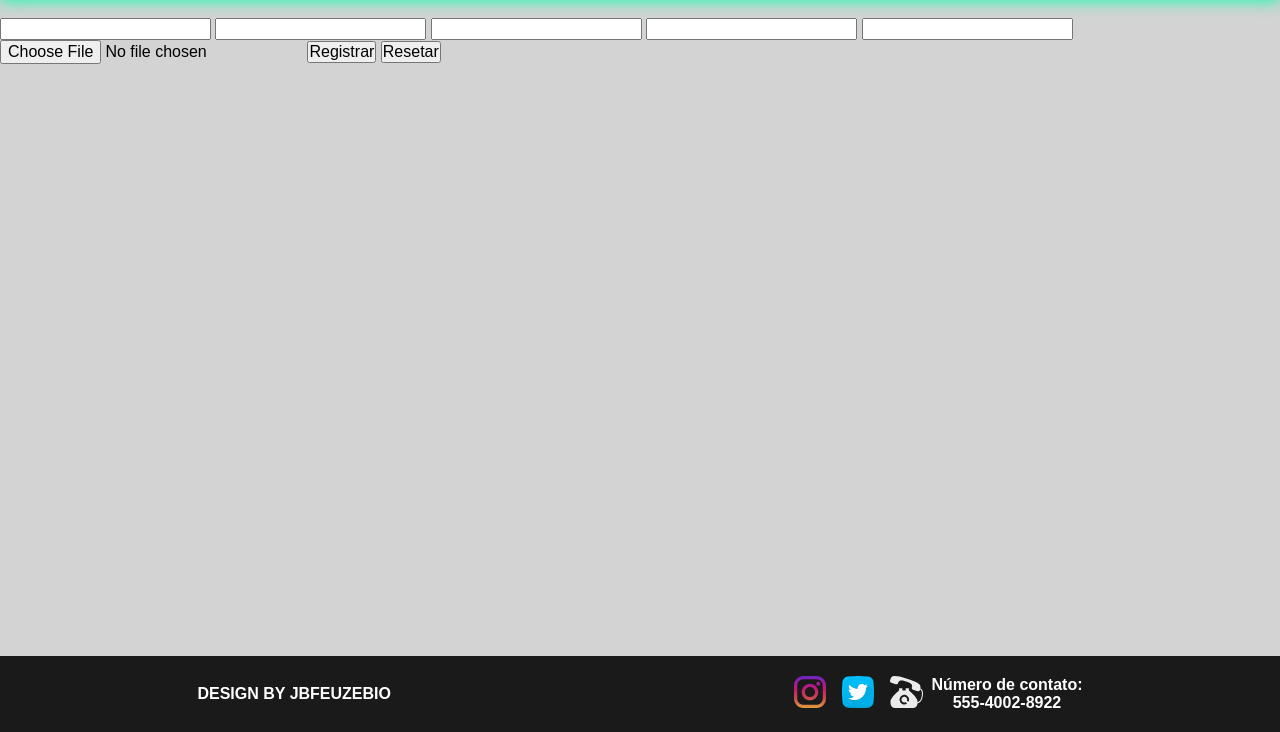
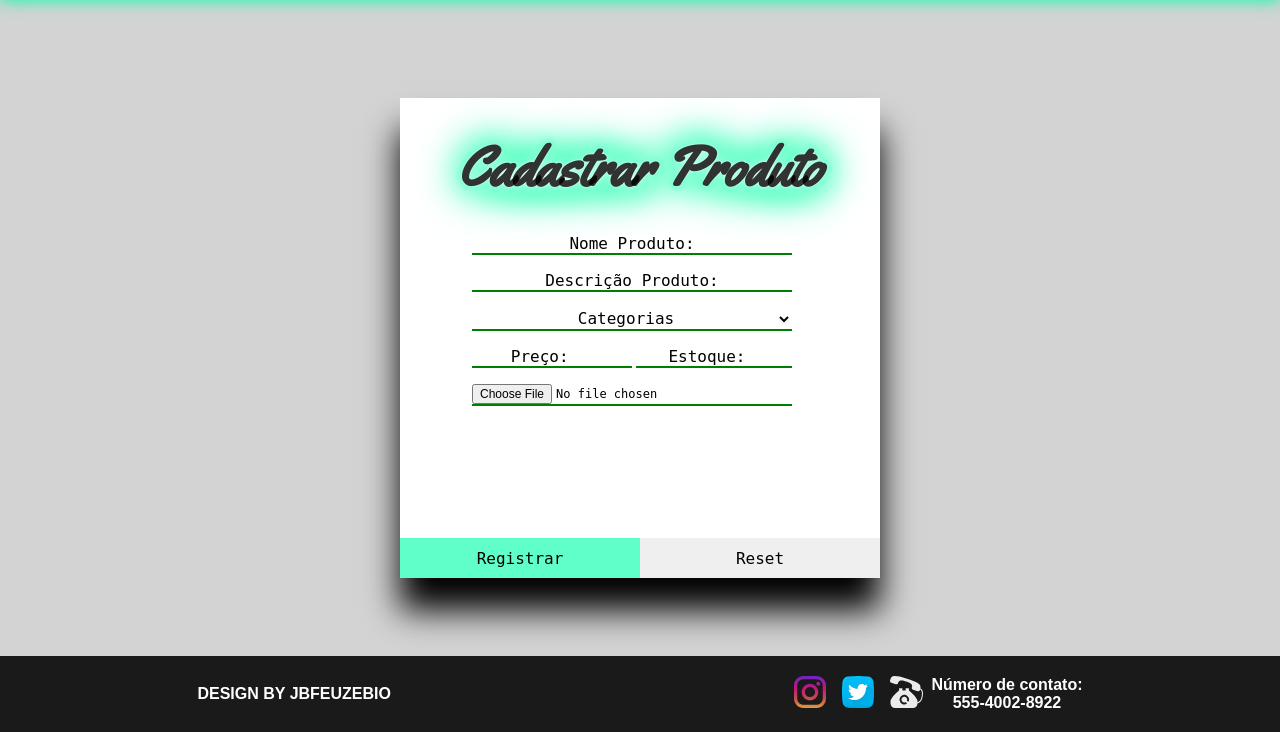
Before and after one commit to jbfeuzebio/LPADS012019, a CodeIgniter app: the page made by application/views/componentes/teste.html in a window 1280 px wide. Shown: the part 68-800 px from the top of the page. Run offline with CodeIgniter, Linux system fonts and the light colour scheme.

Commit message:
estilo cadastrar produto finalizado, estilo login e cadastro implementados

```diff
--- a/application/config/routes.php
+++ b/application/config/routes.php
@@ -52,6 +52,7 @@ defined('BASEPATH') OR exit('No direct script access allowed');
 $route['default_controller'] = 'ControllerLoja';
 $route['404_override'] = '';
 $route['translate_uri_dashes'] = FALSE;
+$route['home']= "Controllerloja/home";
 $route['cadastrarusuario'] = "ControllerLoja/cadastra_usuario";
 $route['cadastrarusuario_controle'] = "ControllerLoja/cadastrar_usuario_controle";
 $route['login'] = "ControllerLoja/login";
--- a/application/views/componentes/head.php
+++ b/application/views/componentes/head.php
@@ -6,6 +6,7 @@
         <link rel="stylesheet" href="<?= base_url('assets/componentes/footer.css') ?>" >
         <link rel="stylesheet" href="<?= base_url('assets/loja/promocao.css') ?>" >
         <link rel="stylesheet" href="<?= base_url('assets/loja/produtos.css') ?>" >
+        <link rel="stylesheet" href="<?= base_url('assets/loja/formProd.css') ?>" >
         <link href='https://fonts.googleapis.com/css?family=Yellowtail:400' rel='stylesheet' type='text/css'>
         <title>Loja X</title>
     </head>
--- a/application/views/componentes/nav.php
+++ b/application/views/componentes/nav.php
@@ -6,8 +6,8 @@
                 <li><a>Consoles</a></li>
                 <li><a>Acessorios</a></li>
                 <li><input type="text" placeholder="Pesquise algum produto "/></li>
-                <li><a>Cadastro</a></li>
-                <li><a>Login</a></li>
+                <li><a href="<?= base_url('ControllerLoja/cadastrar_usuario')?>">Cadastro</a></li>
+                <li><a href="<?= base_url('ControllerLoja/login_usuario')?>">Login</a></li>
             </ul>
     </nav>
 </header>
--- a/application/views/componentes/teste.html
+++ b/application/views/componentes/teste.html
@@ -3,9 +3,8 @@
         <meta charset="UTF-8" />
         <meta name="viewport" content ="width=device-width, initial-scale=1" />
         <link rel="stylesheet" href="../../../assets/componentes/navBarMobile.css" >
+        <link rel="stylesheet" href="../../../assets/loja/formProd.css" >
         <link rel="stylesheet" href="../../../assets/componentes/footer.css" >
-        <link rel="stylesheet" href="../../../assets/loja/promocao.css" >
-        <link rel="stylesheet" href="../../../assets/loja/produtos.css" >
         <link href='https://fonts.googleapis.com/css?family=Yellowtail:400' rel='stylesheet' type='text/css'>
         <title>Loja X</title>
     </head>
@@ -26,16 +25,37 @@
             </nav>
         </header>
         <br>
+<div>
+    <div class="containerFormProd">
+        <h1>Cadastrar Produto</h1>
         <form enctype="multipart/form-data">
-            <input type="text">
-            <input type="text">
-            <input type="text">
-            <input type="number">
-            <input type="number">
-            <input type="file">
-            <button >Registrar</button>
-            <button >Resetar</button>
+            <div class="containerInputProd">
+            <input type="text" id="Nome_prod" name="nome_prod" placeholder="Nome Produto:">
+            <br />
+            <input type="text" id="Descricao_prod" name="descricao_produto" placeholder="Descrição Produto:">
+            <br />
+            <select id="Categoria_prod" name="categoria_produto" >
+            <option value="" selected disabled hidden>Categorias</option>
+            <option value="jogos">Jogos</option>
+            <option value="consoles">Consoles</option>
+            <option value="acessorios">Acessorios</option>
+            </select>
+            <br />
+            <input type="number" step="0.01" id="Preco" name="preco" placeholder="Preço: ">
+            <input type="number" id="Qtd_prod" name="qtd_produto_estoque" placeholder="Estoque:">
+            <br />
+            <input type="file" name="imagem" accept="image/*">
+            <br />
+            </div>
+            <div class="containerButtonProd">
+            <button id="Registrar">Registrar</button>
+            <input type="reset" id="Resetar"></button>
+            </div>
         </form>
+    </div>
+</div>
+
+
         <script type="text/javascript" src="../../../assets/componentes/navBarMobile.js"></script>
 <script type="text/javascript" src="../../../assets/loja/promocao.js"></script>
 <br />
--- a/assets/login/login.css
+++ b/assets/login/login.css
@@ -134,7 +134,6 @@ body{
 
 .containerButton button{
     padding: 0.7vh 0;
-    width: 40%;
     border: none;
     border-radius: 5%;
     font-family: monospace;
@@ -145,8 +144,7 @@ body{
     background-color: rgb(33, 199, 177);
     color:white;
     transition: 0.5s;
-
-
+    padding: 1vh 5vh;
 }
 
 #botaoLogar:hover{
@@ -157,6 +155,7 @@ body{
     background-color: rgba(255, 42, 202, 0.534);
     color:rgba(253, 253, 253, 0.979);
     transition: 0.5s;
+    padding: 1vh;
 }
 
 #botaoCadastrarse:hover{
--- /dev/null
+++ b/assets/loja/formProd.css
@@ -0,0 +1,139 @@
+.containerFormProd{
+    font-family: monospace;
+    font-size: 2vh;
+    background-color: white;
+    position: relative;
+    width: 60vh;
+    height: 60vh;
+    top: 10vh;
+    box-shadow: 0vh 4vh 4vh 0 black;
+    margin: auto;
+}
+
+.containerInputProd{
+    position: absolute;
+    top: 15vh;
+    left: 9vh;
+}
+
+.containerFormProd h1{
+    color: rgba(0, 0, 0, 0.801);
+    font-size: 7vh;
+    font-family: "Yellowtail", sans-serif;
+    animation: flicker  4s infinite alternate;
+    font-weight:900;
+    text-align: center;
+    padding-top: 4vh;
+}
+
+@keyframes flicker {
+
+    0%, 18%, 22%, 25%, 53%, 57%, 70%, 100% {
+
+        text-shadow:
+        0 0 2px rgba(255, 255, 255, 0.904),
+        0 0 11px rgba(255, 255, 255, 0.788),
+        0 0 19px rgba(255, 255, 255, 0.452),
+        0 0 5px #0fa,
+        0 0 10px #0fa,
+        0 0 30px #0fa,
+        0 0 40px #0fa,
+        0 0 50px #0fa;
+
+    }
+
+    20%, 24%, 55%, 65%, 90% {
+        text-shadow: none;
+    }
+  }
+
+.containerInputProd input{
+    margin-top: 2vh;
+    position: relative;
+    background-color: transparent;
+    color: black;
+    border: none;
+    border-bottom: 0.3vh solid green;
+    width: 40vh;
+    text-align: center;
+    font-family: monospace;
+}
+
+.containerInputProd input::placeholder{
+    color:black;
+}
+
+.containerInputProd input:focus{
+    outline: none;
+    border-bottom: 0.3vh solid #0fa;
+    color: black;
+    box-shadow: 0vh 0.1vh 0.1vh 0vh white;
+}
+
+.containerInputProd input:hover{
+    outline: none;
+    border-bottom: 0.3vh solid #0fa;
+    color: black;
+    box-shadow: 0vh 0.1vh 0.1vh 0vh white;
+}
+
+.containerInputProd select{
+    margin-top: 2vh;
+    background-color: transparent;
+    border: none;
+    border-bottom: 0.3vh solid green;
+    width: 40vh;
+    text-align: center;
+    font-family: monospace;
+    text-align-last: center;
+}
+
+
+.containerInputProd select option{
+    font-family: monospace;
+}
+
+.containerInputProd #preco{
+    width: 20vh;
+
+}
+
+.containerInputProd #qtd_prod{
+    width: 19.5vh;
+
+}
+
+.containerInputProd input[type=file]{
+    font-size: 1.5vh;
+}
+
+.containerButtonProd{
+    position: absolute;
+    bottom: 0px;
+    width: 100%;
+    height: 5vh;
+    display: flex;
+}
+
+.containerButtonProd button{
+    width: 50%;
+    border: none;
+    background-color: rgba(0, 255, 170, 0.623);
+    color: rgb(0, 0, 0);
+    font-family: monospace;
+}
+
+.containerButtonProd button:hover{
+    background-color: rgba(0, 255, 170, 0.904);
+
+}
+
+.containerButtonProd input[type=reset]{
+    width: 50%;
+    border: none;
+    font-family: monospace;
+}
+
+.containerButtonProd input[type=reset]:hover{
+    border: 1px solid black;
+}
```
Also changed, not shown: application/controllers/controllerLoja.php (+15 -12 lines), application/views/login/cadastrar_usuario.php (added, +38 -0 lines), application/views/login/login.php (added, +33 -0 lines), application/views/loja/cadastra_produto.php (added, +29 -0 lines), application/views/login/login.html (renamed from application/views/login.html), imagens/produtos/witcher3.jpg (added).
